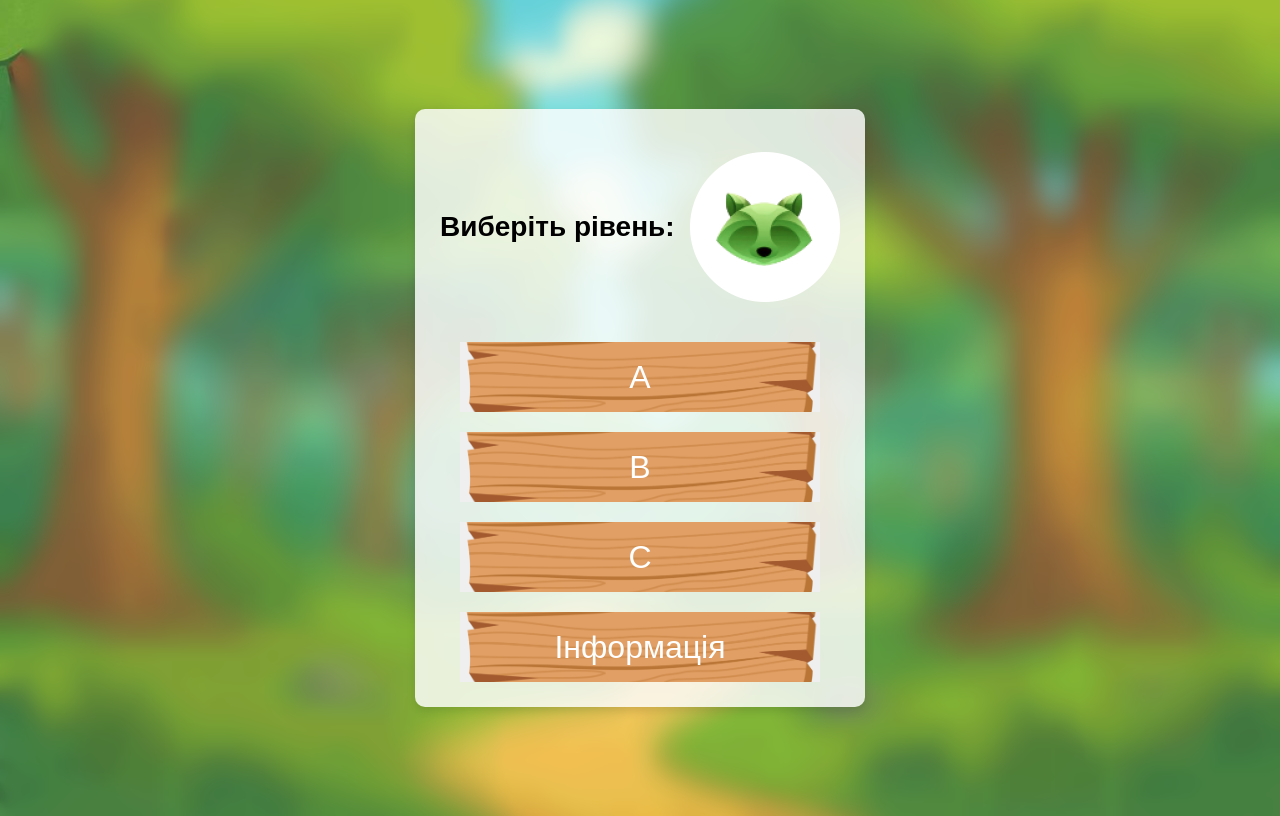
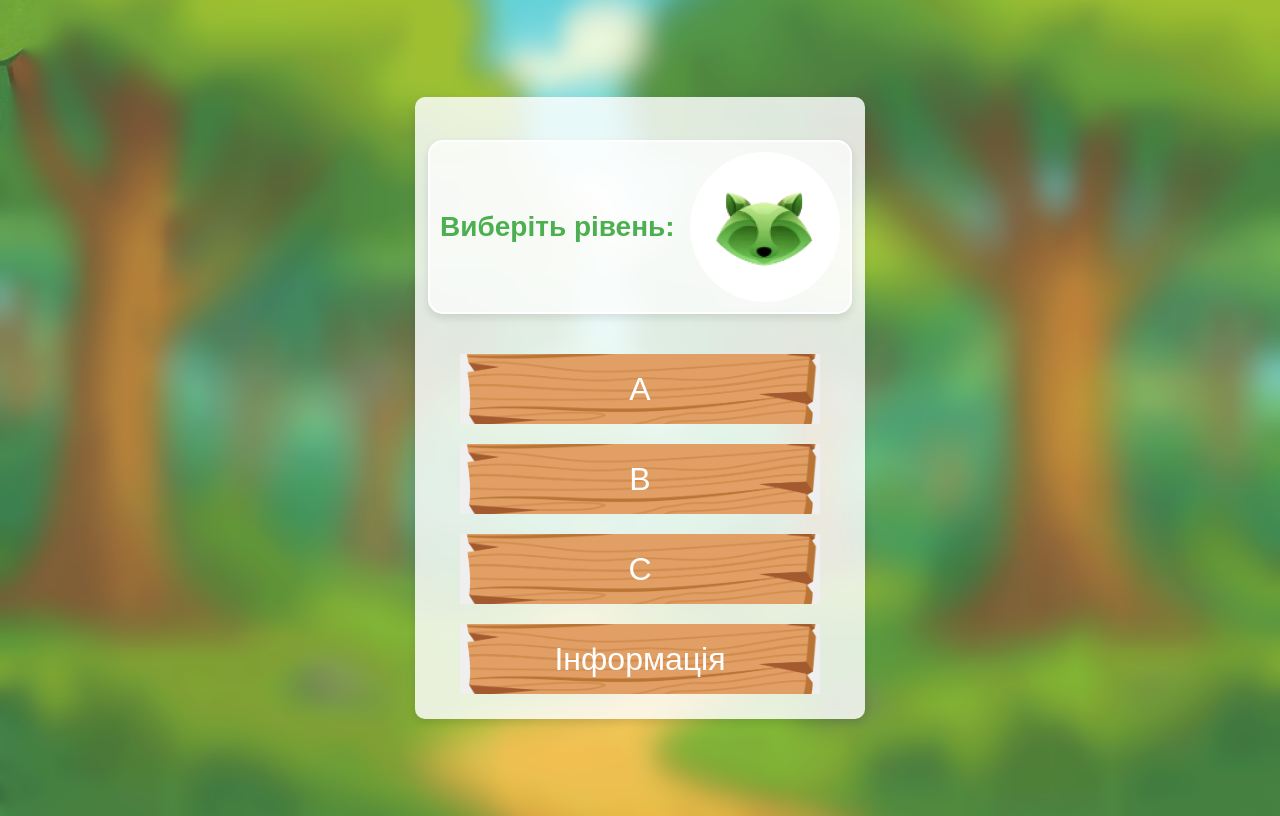
Before and after one commit to VladP111/Raccoon, a plain HTML site: page index.html in a window 1280 px wide. Drawn offline with nearby package versions, Linux system fonts and the light colour scheme.

Commit message:
Update h1

```diff
--- a/styles.css
+++ b/styles.css
@@ -25,6 +25,28 @@ body {
 .menu h1, .quiz h2, .info h2 {
     margin-bottom: 20px;
 }
+
+#main-menu h1 {
+    display: flex;
+    justify-content: space-between;
+    align-items: center;
+    width: 100%;
+    font-size: 24px;
+    color: #4CAF50;
+    padding: 10px;
+    border: 2px solid white;
+    border-radius: 15px;
+    background-color: rgba(255, 255, 255, 0.7);
+    box-shadow: 0 4px 8px rgba(0, 0, 0, 0.1);
+    transition: all 0.3s ease;
+}
+
+#main-menu h1:hover {
+    background-color: rgba(255, 255, 255, 1);
+    color: #388E3C;
+    transform: scale(1.05);
+}
+
 
 .menu-button {
     background-image: url("wood.png");
```
